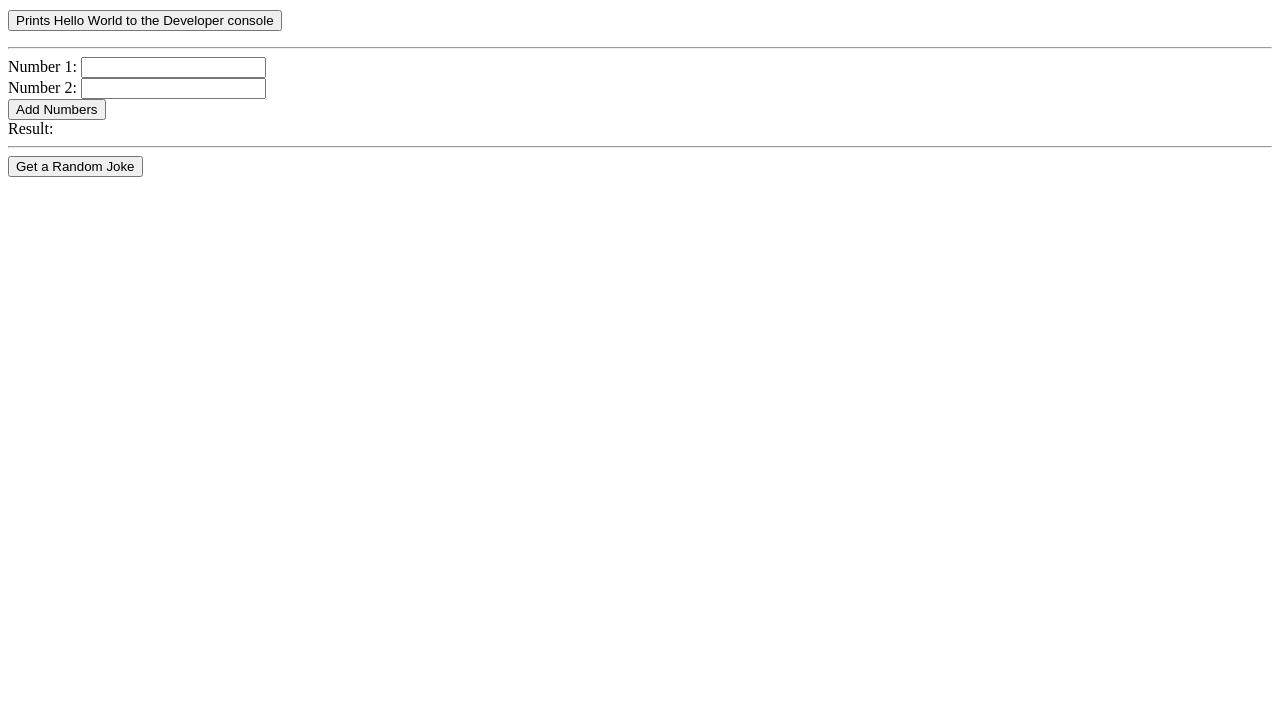
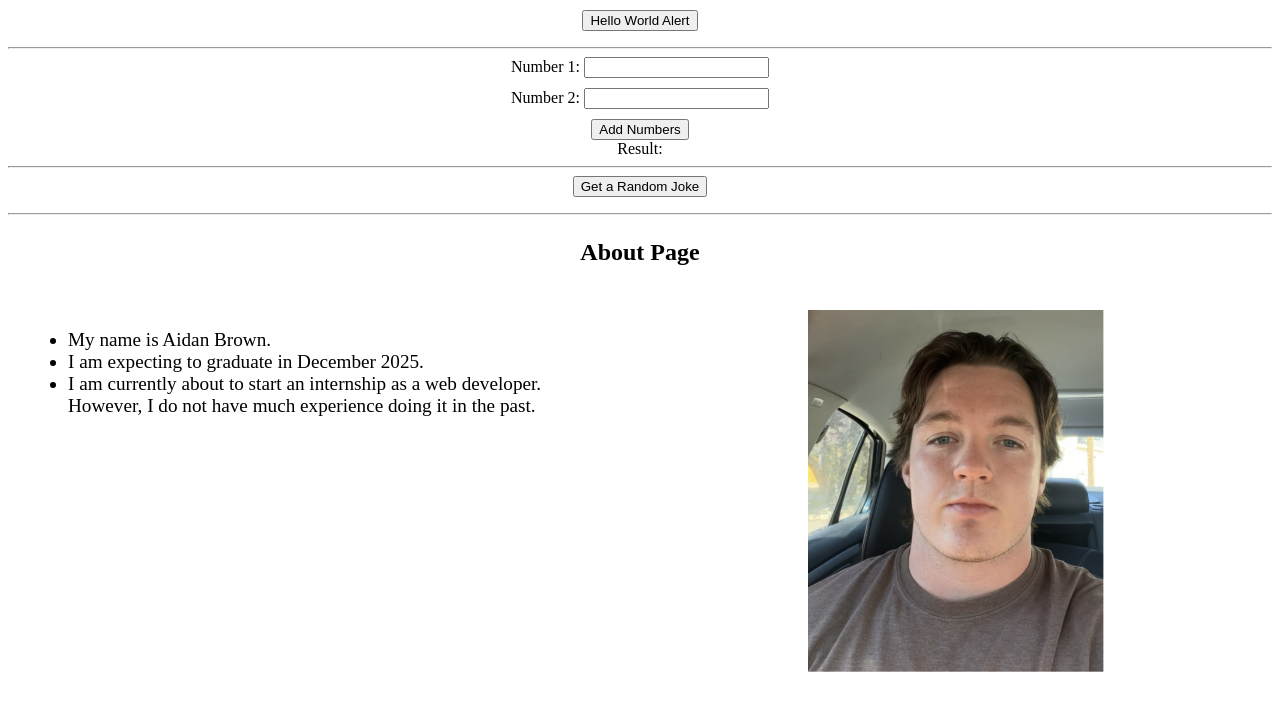
Before and after one commit to AidanBrown321/WebDevStarter, a website: page index.html in a window 1280 px wide. Shown: the part 76-800 px from the top of the page. Drawn offline with Linux system fonts and the light colour scheme.

Commit message:
Created an about page, added CSS rules, added to README

```diff
--- a/css/style.css
+++ b/css/style.css
@@ -1,4 +1,42 @@
-h1{
+body {
+  text-align: center;
+}
+
+h1 {
   border-color: #d3e644;
   border-style: dashed;
 }
+
+h3 {
+  font-size: x-large;
+}
+
+.about {
+  font-size: larger;
+  display: flex;
+  width: 100%;
+}
+
+.about-list {
+  flex: 1;
+  padding: 20px;
+  text-align: left;
+}
+
+.about-image {
+  flex: 1;
+  padding: 20px;
+}
+
+.about-image img {
+  height: auto;
+  max-width: 50%;
+}
+
+#num1 {
+  margin-bottom: 10px;
+}
+
+#num2 {
+  margin-bottom: 10px;
+}
--- a/index.html
+++ b/index.html
@@ -1,40 +1,61 @@
-<!doctype html>
+<!DOCTYPE html>
 <html>
-
   <head>
-  <meta charset="utf-8">
+    <meta charset="utf-8" />
     <title>Hello World!</title>
-  <meta name="description" content="">
-  <meta name="viewport" content="width=device-width, initial-scale=1">
-  <link rel="stylesheet" href="css/style.css">
-  <link rel="shortcut icon" href="img/favicon.ico">
+    <meta name="description" content="" />
+    <meta name="viewport" content="width=device-width, initial-scale=1" />
+    <link rel="stylesheet" href="css/style.css" />
+    <link rel="shortcut icon" href="img/favicon.ico" />
   </head>
 
   <body>
     <h1>HTML Rocks!</h1>
     <p>
-    <button  onclick="helloWorld()">Prints Hello World to the Developer console</button>
+      <button onclick="helloWorld()">Hello World Alert</button>
     </p>
-  <hr>
+    <hr />
     <form id="addForm">
       <label for="num1">Number 1:</label>
-    <input type="number" id="num1" name="num1" required>
-    <br>
+      <input type="number" id="num1" name="num1" required />
+      <br />
       <label for="num2">Number 2:</label>
-    <input type="number" id="num2" name="num2" required>
-    <br>
+      <input type="number" id="num2" name="num2" required />
+      <br />
       <button type="submit">Add Numbers</button>
     </form>
 
     <label id="result">Result:</label>
 
-  <hr>
+    <hr />
 
     <button id="jokeButton">Get a Random Joke</button>
     <p id="joke"></p>
 
+    <hr />
+
+    <h3>About Page</h3>
+
+    <div class="about">
+      <div class="about-list">
+        <ul>
+          <li>My name is Aidan Brown.</li>
+          <li>I am expecting to graduate in December 2025.</li>
+          <li>
+            I am currently about to start an internship as a web developer.
+            However, I do not have much experience doing it in the past.
+          </li>
+        </ul>
+      </div>
+      <div class="about-image">
+        <a>
+          <img src="img\Aidan's face.JPG" alt="Aidan's face" />
+        </a>
+      </div>
+    </div>
+
     <script type="module" script="js/main.js">
-    import {helloWorld, add, fetchRandomJoke} from './js/main.js';
+      import { helloWorld, add, fetchRandomJoke } from "./js/main.js";
 
       // This shows how to assign a function to the window object
       // so that it can be called from the browser console
@@ -42,38 +63,35 @@
 
       // This shows how to add an event listener to a button in the HTML
       // and call a function when the button is clicked
-    const form = document.getElementById('addForm');
-    form.addEventListener('submit', function(e) {
+      const form = document.getElementById("addForm");
+      form.addEventListener("submit", function (e) {
         e.preventDefault();
-      const num1 = parseFloat(document.getElementById('num1').value);
-      const num2 = parseFloat(document.getElementById('num2').value);
-      try{
+        const num1 = parseFloat(document.getElementById("num1").value);
+        const num2 = parseFloat(document.getElementById("num2").value);
+        try {
           const result = add(num1, num2);
-        document.getElementById('result').textContent = `Result: ${result}`;
-      }catch(e){
+          document.getElementById("result").textContent = `Result: ${result}`;
+        } catch (e) {
           console.error(e);
-        document.getElementById('result').textContent = `Error: ${e.message}`;
+          document.getElementById("result").textContent = `Error: ${e.message}`;
         }
-
       });
 
       // this shows how to add an event listener to a button in the HTML
       // that calls a function that fetches a random joke from an API
       // and displays it on the page
-    const jokebtn = document.getElementById('jokeButton');
-    const jokeresult = document.getElementById('joke');
-    jokebtn.addEventListener('click', async () => {
+      const jokebtn = document.getElementById("jokeButton");
+      const jokeresult = document.getElementById("joke");
+      jokebtn.addEventListener("click", async () => {
         try {
-        jokeresult.textContent = 'Loading...';
+          jokeresult.textContent = "Loading...";
           const joke = await fetchRandomJoke();
-        document.getElementById('joke').textContent = joke;
+          document.getElementById("joke").textContent = joke;
         } catch (e) {
           console.error(e);
-        document.getElementById('joke').textContent = `Error: ${e.message}`;
+          document.getElementById("joke").textContent = `Error: ${e.message}`;
         }
       });
     </script>
-
   </body>
-
 </html>
--- a/js/main.js
+++ b/js/main.js
@@ -10,7 +10,7 @@
  * This function prints the string 'Hello World' to the console
  */
 export function helloWorld() {
-    console.log('Hello World');
+  alert("Hello World");
 }
 
 /**
@@ -23,10 +23,10 @@ export function helloWorld() {
  */
 export function add(num1, num2) {
   if (num1 === undefined || num2 === undefined) {
-        throw new Error('You must provide two numbers to add');
+    throw new Error("You must provide two numbers to add");
   }
-    if (typeof num1 !== 'number' || typeof num2 !== 'number') {
-        throw new Error('You must provide two numbers to add');
+  if (typeof num1 !== "number" || typeof num2 !== "number") {
+    throw new Error("You must provide two numbers to add");
   }
   return num1 + num2;
 }
@@ -37,9 +37,11 @@ export function add(num1, num2) {
  */
 export async function fetchRandomJoke() {
   try {
-        const response = await fetch('https://official-joke-api.appspot.com/random_joke');
+    const response = await fetch(
+      "https://official-joke-api.appspot.com/random_joke"
+    );
     if (!response.ok) {
-            throw new Error('Failed to fetch a joke');
+      throw new Error("Failed to fetch a joke");
     }
     const joke = await response.json();
     return `${joke.setup} - ${joke.punchline}`;
```
Also changed, not shown: README.md, img/Aidan's face.JPG (added). Lines whose indentation alone changed are shown as unchanged.
